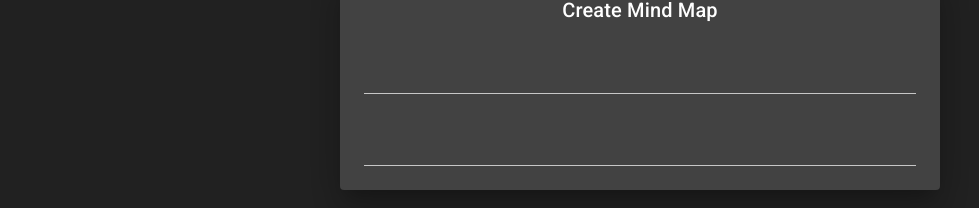
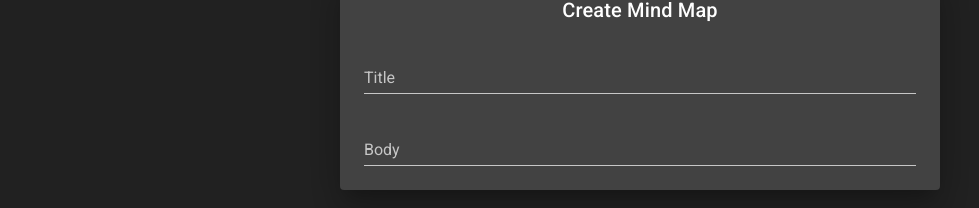
Before and after one commit to Nexus0831/urapse, a Vue app: page / in a window 1280 px wide. Shown: the part 330-538 px from the top of the page, without its empty margins (0-979 px from the left). Built offline with nearby package versions, Linux system fonts and the light colour scheme.

Commit message:
update: DialogFormのMaterialInputにlabelTextを設定

```diff
--- a/src/components/DialogForm.vue
+++ b/src/components/DialogForm.vue
@@ -3,10 +3,10 @@
     <div class="surface">
       <div class="dialog-form-title">Create Mind Map</div>
       <div class="dialog-form-input">
-        <MaterialInput idName="create-title" />
+        <MaterialInput idName="create-title" labelText="Title" />
       </div>
       <div class="dialog-form-input">
-        <MaterialInput idName="create-body" />
+        <MaterialInput idName="create-body" labelText="Body"/>
       </div>
     </div>
   </div>
```
